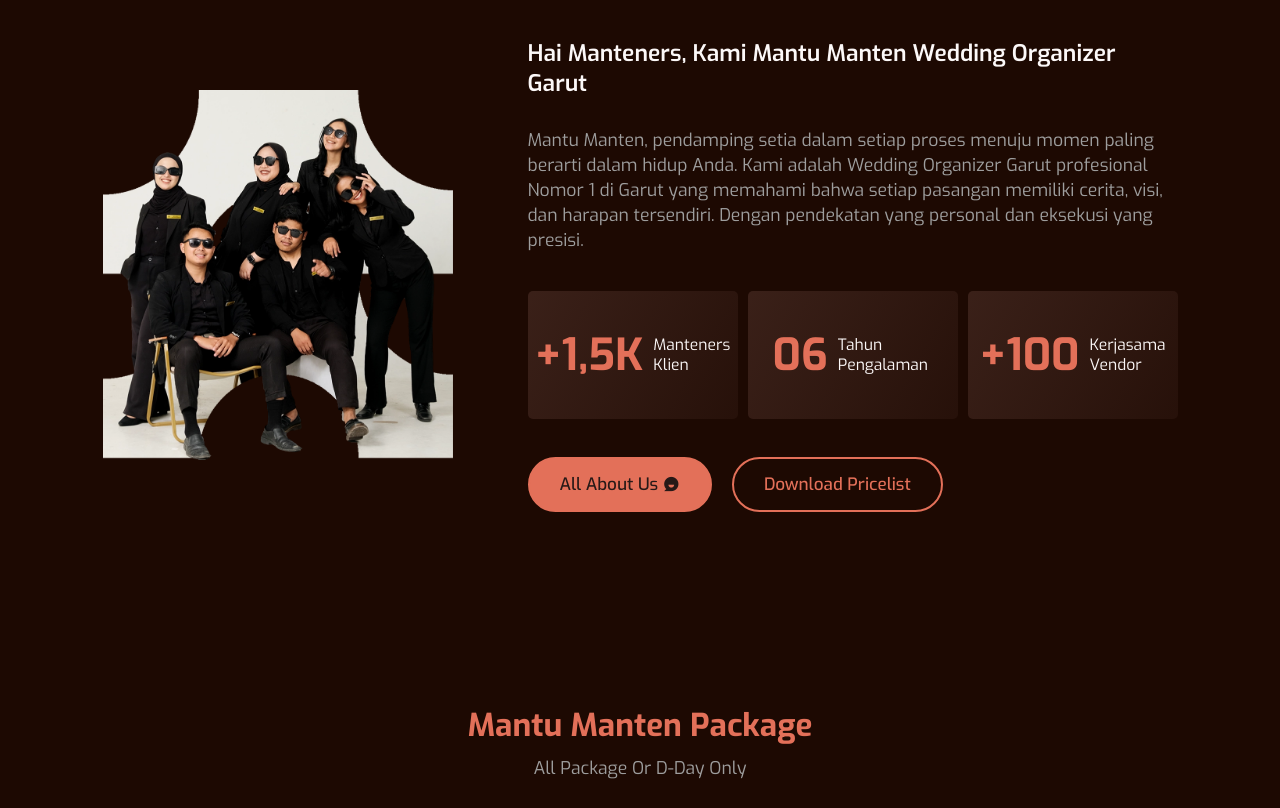
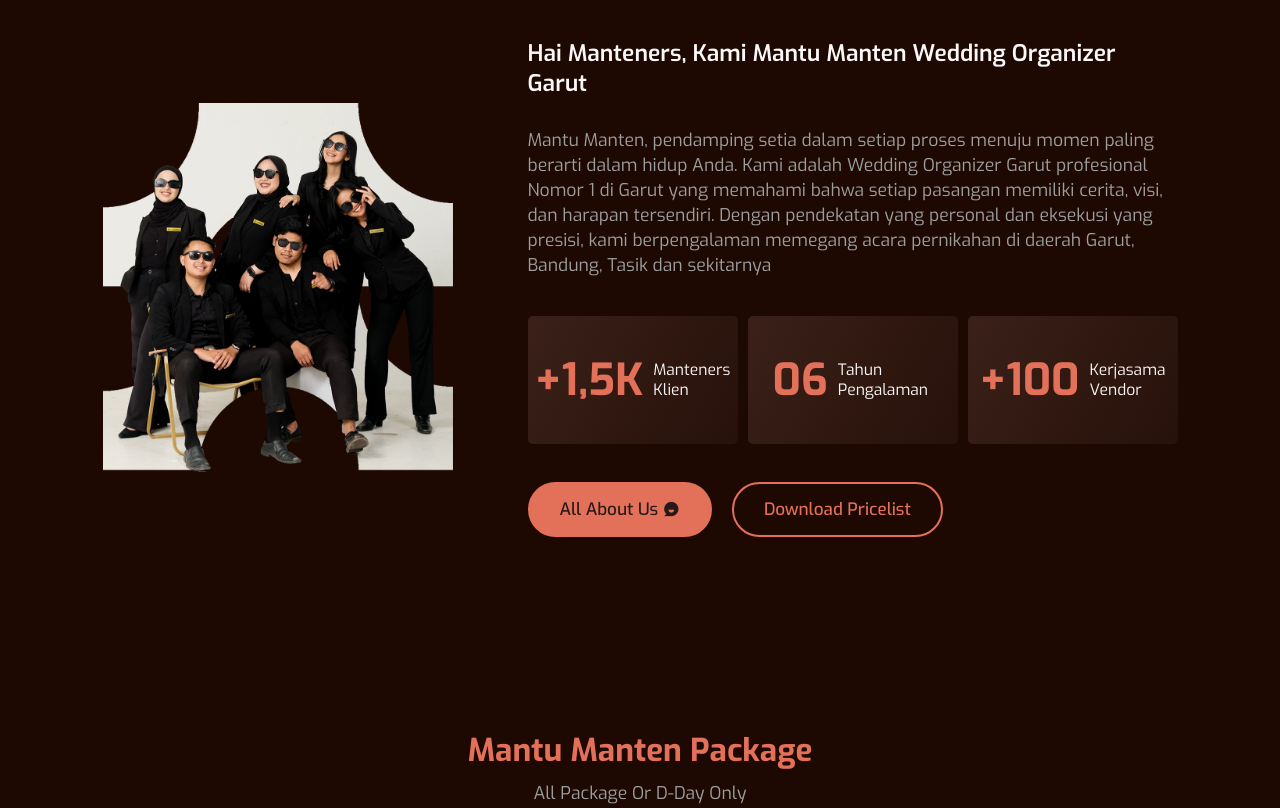
Before and after one commit to creativemantumanten/mmwo, a plain HTML site: page index.html in a window 1280 px wide. Shown: the part 1000-1808 px from the top of the page. Drawn offline with nearby package versions, Linux system fonts and the light colour scheme.

Commit message:
Update index.html

```diff
--- a/index.html
+++ b/index.html
@@ -3,7 +3,7 @@
 <head>
     <meta charset="UTF-8">
     <meta name="viewport" content="width=device-width, initial-scale=1.0">
-    <title>Mantu Manten Wedding Organizer</title>
+    <title>Mantu Manten Wedding Organizer Garut</title>
 
     <!-- Swiper CSS -->
     <link rel="stylesheet" href="assets/swiper-bundle.min.css">
@@ -129,7 +129,7 @@
                     <div class="about-details">
                         <div class="about-info">
                             <h4 class="iam">Hai Manteners, Kami Mantu Manten Wedding Organizer Garut </h4>
-                            <p class="about-description">Mantu Manten, pendamping setia dalam setiap proses menuju momen paling berarti dalam hidup Anda. Kami adalah Wedding Organizer Garut profesional Nomor 1 di Garut yang memahami bahwa setiap pasangan memiliki cerita, visi, dan harapan tersendiri. Dengan pendekatan yang personal dan eksekusi yang presisi.</p>
+                            <p class="about-description">Mantu Manten, pendamping setia dalam setiap proses menuju momen paling berarti dalam hidup Anda. Kami adalah Wedding Organizer Garut profesional Nomor 1 di Garut yang memahami bahwa setiap pasangan memiliki cerita, visi, dan harapan tersendiri. Dengan pendekatan yang personal dan eksekusi yang presisi, kami berpengalaman memegang acara pernikahan di daerah Garut, Bandung, Tasik dan sekitarnya</p>
                         </div>
                         <div class="pro-list">
                             <div class="pro-card">
```
